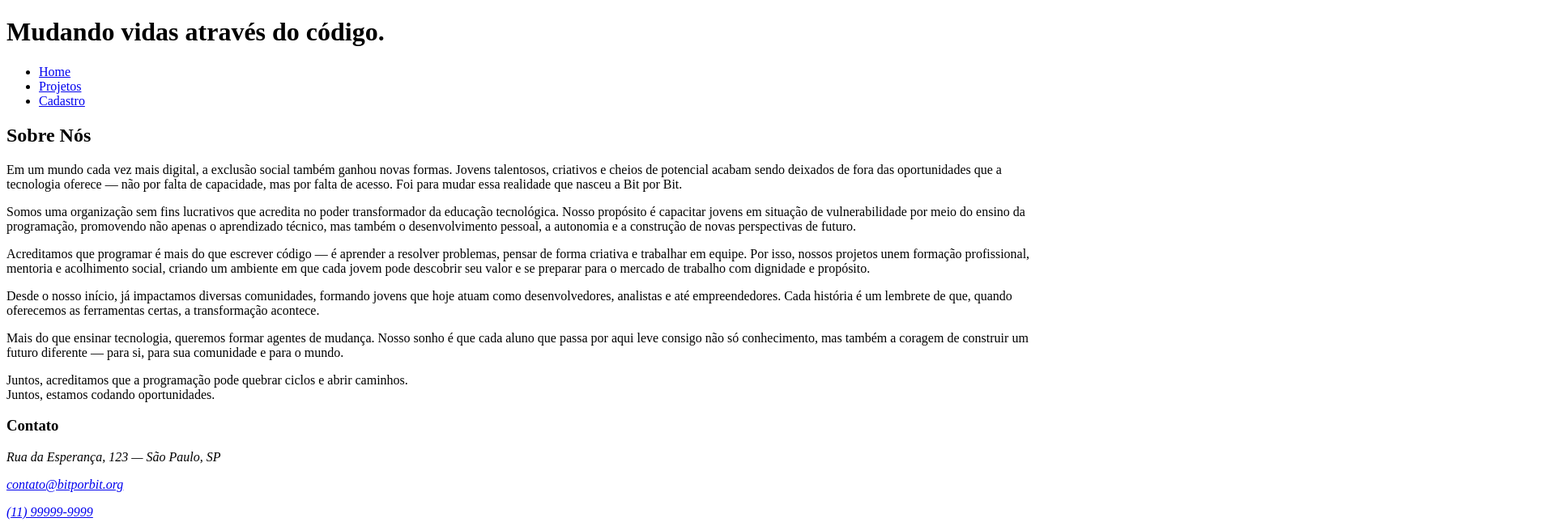
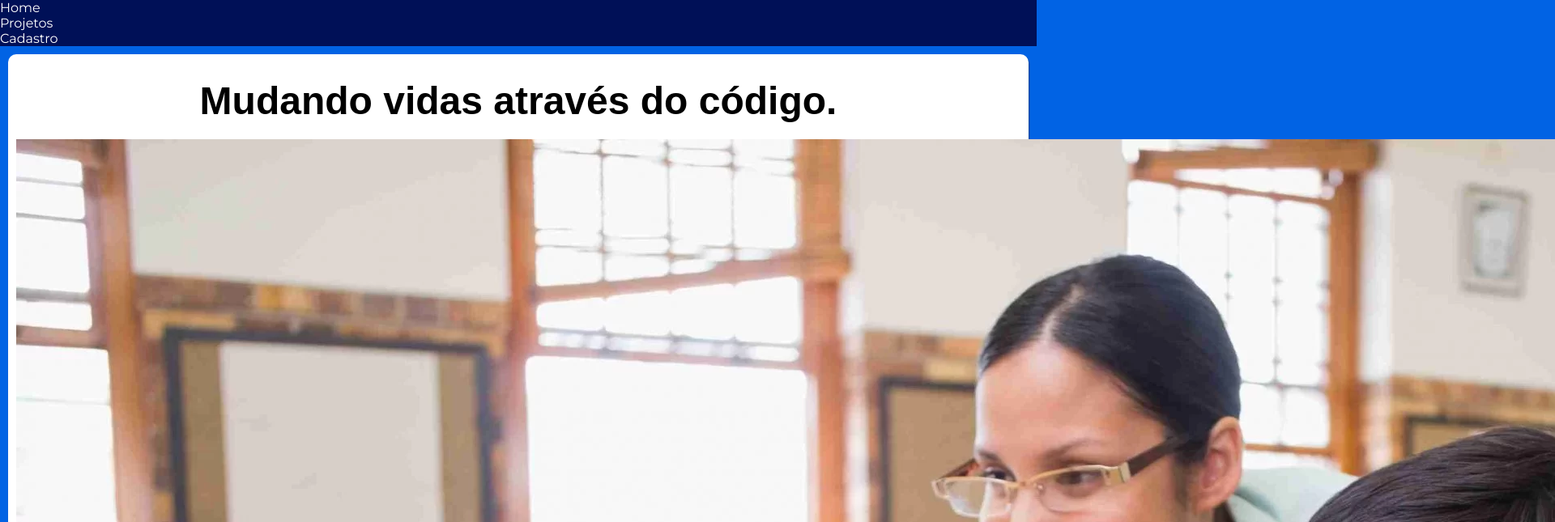
Before and after one commit to caiogfe/faculdade, a plain HTML site: page ex001/index.html in a window 1280 px wide. Shown: the top 645 px of the page at 81% size, 1920 px wide, since content can reach past the window. Drawn offline with Linux system fonts and the light colour scheme; a web font is replaced by a local one.

Commit message:
atualizei home

```diff
--- a/ex001/estilos/style.css
+++ b/ex001/estilos/style.css
@@ -1 +1,56 @@
 @charset "UTF-8";
+
+@import url('https://fonts.googleapis.com/css2?family=Geo:ital@0;1&family=Montserrat:ital,wght@0,100..900;1,100..900&display=swap');
+
+:root {
+    --principal: rgb(1, 99, 228);
+    --secundaria: rgb(0, 16, 87);
+
+}
+
+* {
+    font-family: 'Montserrat', 'Times New Roman', Times, serif;
+    padding: 0px;
+    margin: 0px;
+    box-sizing: border-box;
+}
+
+body, html {
+    background-color: var(--principal);
+    height: 100vh;
+    width: 100vw;
+}
+
+header {
+    background-color: var(--secundaria);
+    color: white;
+}
+
+header a {
+    text-decoration: none;
+    color: white;
+}
+
+main {
+    background-color: white;
+    box-shadow: 1px 2px 2px rgba(0, 0, 0, 0.397);
+    border-radius: 10px;
+    margin: 10px;
+    padding: 10px;
+}
+
+main > section > h1 {
+    font-family: 'Geo', Arial, Helvetica, sans-serif;
+    text-align: center;
+    padding: 20px;
+    font-size: 3em;
+}
+
+main > section > h2 {
+    font-weight: 700;
+}
+
+main > section > p {
+    font-weight: 500;
+    padding: 5px;
+}
--- a/ex001/index.html
+++ b/ex001/index.html
@@ -5,10 +5,12 @@
     <meta name="viewport" content="width=device-width, initial-scale=1.0">
     <title>Bit por Bit</title>
     <link rel="stylesheet" href="estilos/style.css">
+    <link rel="stylesheet" href="estilos/media-query.css">
+    <link rel="shortcut icon" href="imagens/favicon.ico" type="image/x-icon">
 </head>
 <body>
     <header id="cabecalho">
-        <h1>Mudando vidas através do código.</h1>
+        <!--logo-->
         <nav>
             <ul id="menu">
                 <li><a href="#">Home</a></li>
@@ -19,13 +21,17 @@
     </header>
     <main>
         <section>
+            <h1>Mudando vidas através do código.</h1>
+            <img src="imagens/foto-home-principal.webp" alt="Voluntária da ONG ajudando uma criança a programar.">
+        </section>
+        <section>
             <h2>Sobre Nós</h2>
                 <p>Em um mundo cada vez mais digital, a exclusão social também ganhou novas formas. Jovens talentosos, criativos e cheios de potencial acabam sendo deixados de fora das oportunidades que a tecnologia oferece — não por falta de capacidade, mas por falta de acesso. Foi para mudar essa realidade que nasceu a Bit por Bit.</p>
                 <p>Somos uma organização sem fins lucrativos que acredita no poder transformador da educação tecnológica. Nosso propósito é capacitar jovens em situação de vulnerabilidade por meio do ensino da programação, promovendo não apenas o aprendizado técnico, mas também o desenvolvimento pessoal, a autonomia e a construção de novas perspectivas de futuro.</p>
                 <p>Acreditamos que programar é mais do que escrever código — é aprender a resolver problemas, pensar de forma criativa e trabalhar em equipe. Por isso, nossos projetos unem formação profissional, mentoria e acolhimento social, criando um ambiente em que cada jovem pode descobrir seu valor e se preparar para o mercado de trabalho com dignidade e propósito.</p>
                 <p>Desde o nosso início, já impactamos diversas comunidades, formando jovens que hoje atuam como desenvolvedores, analistas e até empreendedores. Cada história é um lembrete de que, quando oferecemos as ferramentas certas, a transformação acontece.</p>
                 <p>Mais do que ensinar tecnologia, queremos formar agentes de mudança. Nosso sonho é que cada aluno que passa por aqui leve consigo não só conhecimento, mas também a coragem de construir um futuro diferente — para si, para sua comunidade e para o mundo.</p>
-                <p>Juntos, acreditamos que a programação pode quebrar ciclos e abrir caminhos.<br>Juntos, estamos codando oportunidades.
+                <p><strong>Juntos, acreditamos que a programação pode quebrar ciclos e abrir caminhos.<br>Juntos, estamos codando oportunidades.</strong>
                 </p>
         </section>
     </main>
```
Also changed, not shown: ex001/cadastro.html (+3 -1 lines), ex001/estilos/media-query.css (added, +17 -0 lines), ex001/projetos.html (+2 -0 lines), ex001/imagens/favicon.ico (added), ex001/imagens/foto-home-principal.webp (added), ex001/imagens/logo.png (added).
